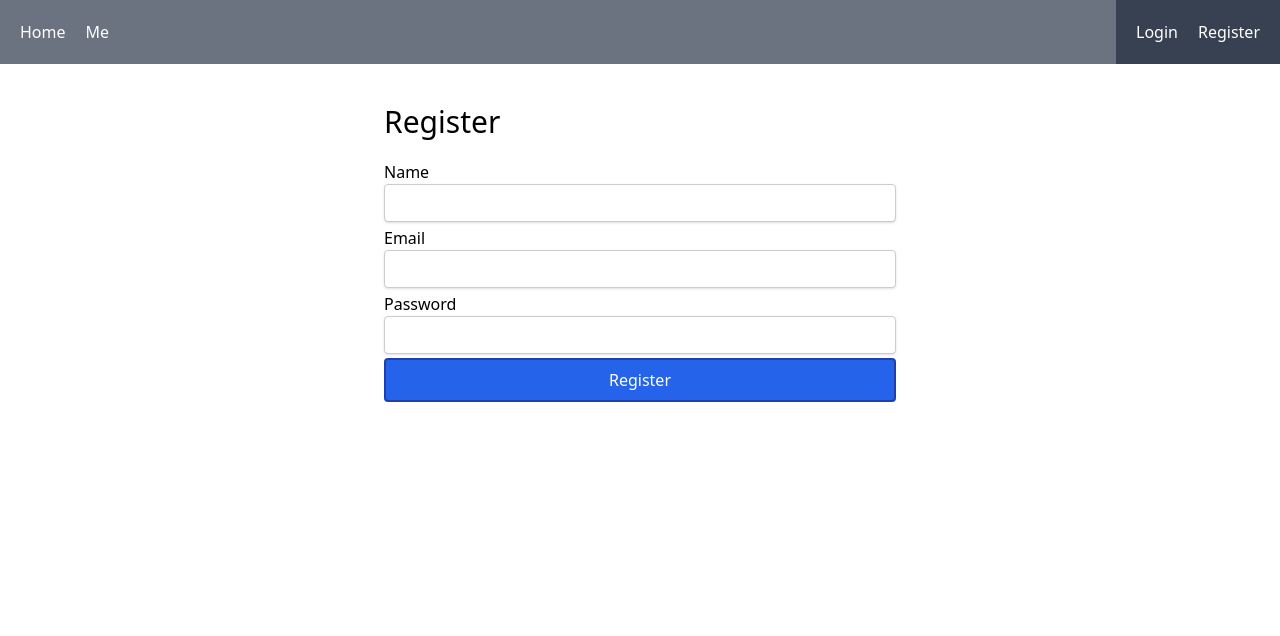
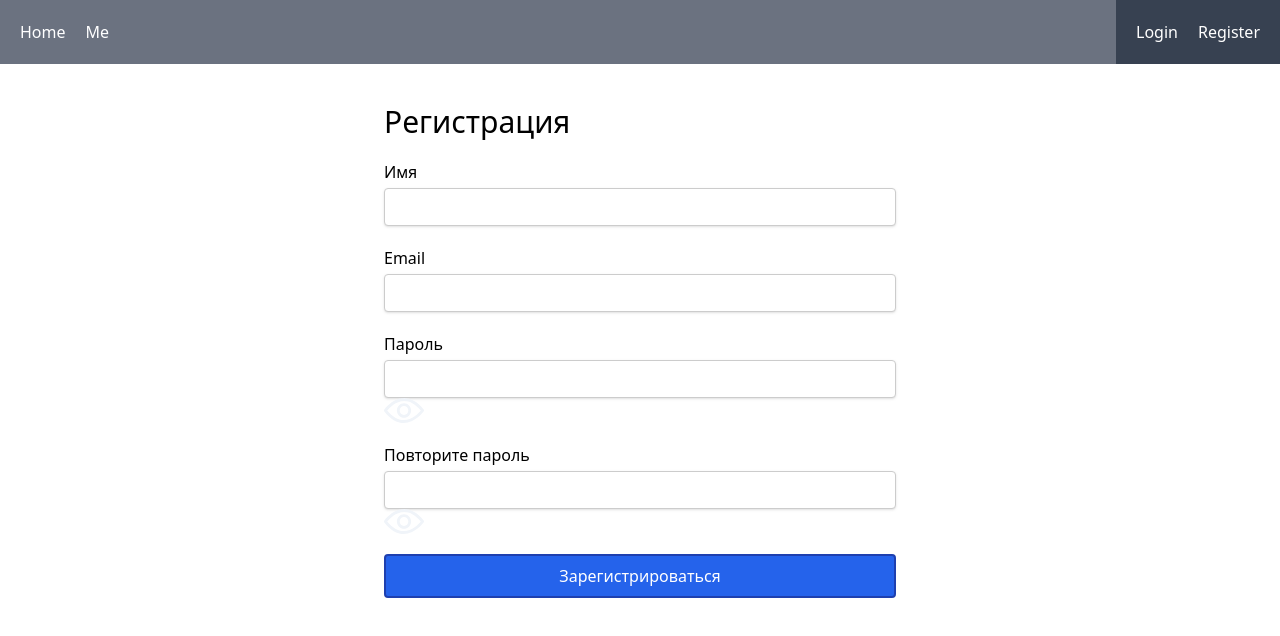
Before and after one commit to Anatov777/vue3-example, a Vue app: page /register in a window 1280 px wide. Shown: the top 636 px of the page. Built offline with nearby package versions, Linux system fonts and the light colour scheme.

Commit message:
add register form validation

```diff
--- a/src/views/RegisterView.vue
+++ b/src/views/RegisterView.vue
@@ -1,38 +1,86 @@
 <script setup lang="ts">
-import { ref } from "vue";
+import { ref, reactive, computed } from "vue";
 import useAuthUser from "@/composables/UseAuthUser";
 import { useRouter } from "vue-router";
-// Use necessary composables
+
+import { useVuelidate } from "@vuelidate/core";
+import { helpers, required, minLength, email } from "@vuelidate/validators";
+
+import PasswordConfirmationFieldGroup from "@/components/forms/PasswordConfirmationFieldGroup.vue";
+import BaseInput from "@/components/forms/BaseInput.vue";
+
 const router = useRouter();
 const { register } = useAuthUser();
-// Form reactive ref to keep up with the form data
+
 const form = ref({
   name: "",
   email: "",
   password: "",
+  isValidPassword: false,
 });
-// function to hand the form submit
+
+const rules = computed(() => ({
+  form: {
+    name: {
+      required: helpers.withMessage("Поле не заполнено", required),
+      minLength: helpers.withMessage(
+        "Имя должно быть минимум из 2-х символов",
+        minLength(2)
+      ),
+    },
+    email: {
+      required: helpers.withMessage("Поле не заполнено", required),
+      email: helpers.withMessage("Неверный формат Email", email),
+    },
+  },
+}));
+
+const state = reactive({
+  form,
+});
+const v$ = useVuelidate(rules, state);
+
 const handleSubmit = async () => {
   try {
-    // use the register method from the AuthUser composable
-    await register(form.value);
-    // and redirect to a EmailConfirmation page the will instruct
-    // the user to confirm they're email address
-    router.push({
-      name: "EmailConfirmation",
-      query: { email: form.value.email },
-    });
+    const isValidForm = await v$.value.$validate();
+    if (isValidForm && form.value.isValidPassword) {
+      await register(form.value);
+      router.push({
+        name: "EmailConfirmation",
+        query: { email: form.value.email },
+      });
+    }
   } catch (error: any) {
     alert(error.message);
   }
 };
+const onUpdatePasswordConfirmationFormValidation = (isValid: boolean) => {
+  form.value.isValidPassword = isValid;
+};
 </script>
 <template>
   <form class="max-w-lg m-auto" @submit.prevent="handleSubmit">
-    <h1 class="text-3xl mb-5">Register</h1>
-    <label>Name <input v-model="form.name" type="text" /></label>
-    <label>Email <input v-model="form.email" type="email" /></label>
-    <label>Password <input v-model="form.password" type="password" /></label>
-    <button>Register</button>
+    <h1 class="text-3xl mb-5">Регистрация</h1>
+    <BaseInput
+      v-model="form.name"
+      label="Имя"
+      input-type="text"
+      :errors="v$.form.name.$silentErrors"
+      :has-error="v$.form.name.$error"
+      @blur="v$.form.name.$touch()"
+    />
+    <BaseInput
+      v-model="form.email"
+      label="Email"
+      input-type="email"
+      :errors="v$.form.email.$silentErrors"
+      :has-error="v$.form.email.$error"
+      @blur="v$.form.email.$touch()"
+    />
+    <PasswordConfirmationFieldGroup
+      v-model:newPassword="form.password"
+      @update:isValid="onUpdatePasswordConfirmationFormValidation($event)"
+    />
+    <button>Зарегистрироваться</button>
   </form>
 </template>
--- a/src/views/RestorePassword.vue
+++ b/src/views/RestorePassword.vue
@@ -16,7 +16,6 @@ const handlePasswordUpdate = async () => {
   }
 };
 const onUpdatePasswordConfirmationFormValidation = (isValid: boolean) => {
-  console.log("isValid", isValid);
   isValidForm.value = isValid;
 };
 </script>
```
